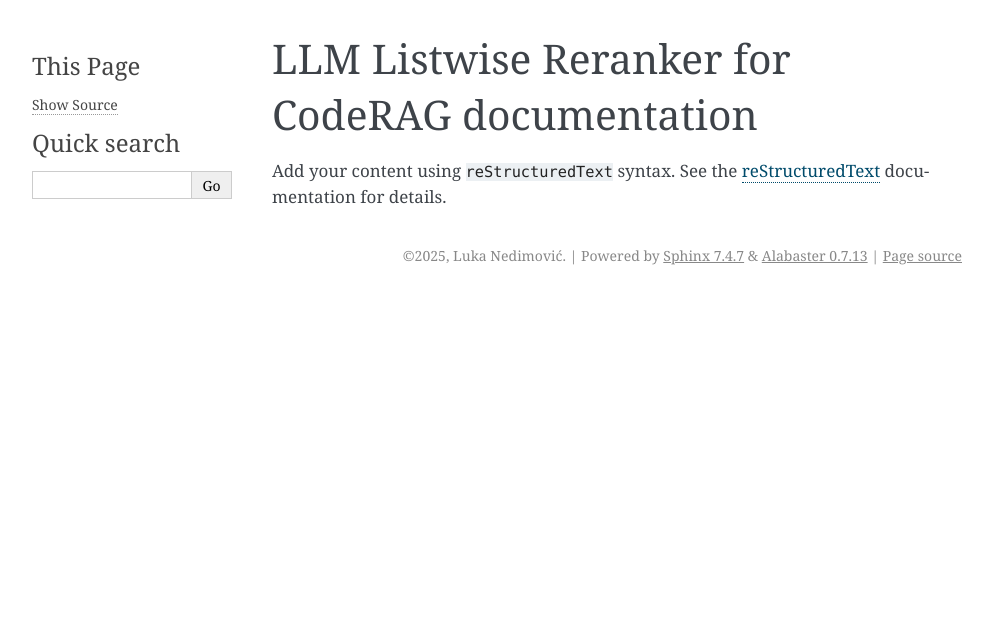
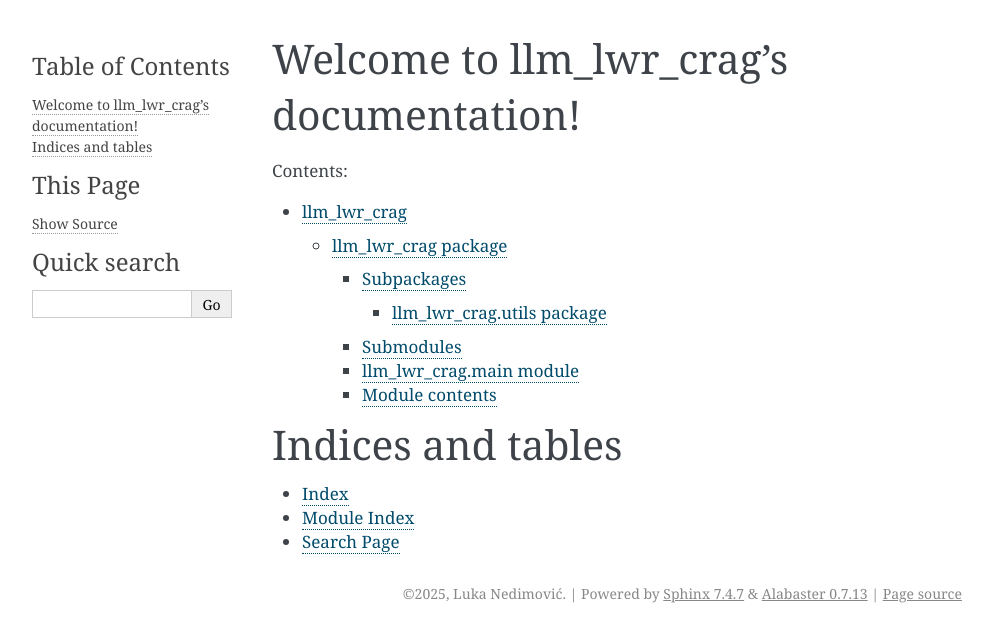
Before and after one commit to LukaNedimovic/llm_lwr_crag, a Sphinx documentation site: the page built from docs/source/index.rst, in a window 1280 px wide. Shown: the top 642 px of the page, without its empty margins (148-1141 px from the left). Built offline with Sphinx 7.4.7, drawn with Linux system fonts in a browser that asks for light colours.

Commit message:
docs: 📝 Fix doc generation process

```diff
--- a/docs/source/conf.py
+++ b/docs/source/conf.py
@@ -6,7 +6,12 @@
 # -- Project information -----------------------------------------------------
 # https://www.sphinx-doc.org/en/master/usage/configuration.html#project-information
 
+import os
+import sys
 from typing import List
+
+project_root = os.getenv("PROJECT_ROOT", os.path.abspath("../.."))
+sys.path.insert(0, project_root)
 
 project = "LLM Listwise Reranker for CodeRAG"
 copyright = "2025, Luka Nedimović"
--- a/docs/source/index.rst
+++ b/docs/source/index.rst
@@ -1,16 +1,19 @@
-.. LLM Listwise Reranker for CodeRAG documentation master file, created by
-   sphinx-quickstart on Thu Mar 20 16:41:50 2025.
-   You can adapt this file completely to your liking, but it should at least
-   contain the root `toctree` directive.
+.. llm_lwr_crag documentation master file, created by
+   sphinx-quickstart on Tue Oct 10 12:00:00 2023.
 
-LLM Listwise Reranker for CodeRAG documentation
-===============================================
+Welcome to llm_lwr_crag's documentation!
+========================================
 
-Add your content using ``reStructuredText`` syntax. See the
-`reStructuredText <https://www.sphinx-doc.org/en/master/usage/restructuredtext/index.html>`_
-documentation for details.
+.. toctree::
+   :maxdepth: 4
+   :caption: Contents:
+
+   modules
 
 
-.. toctree::
-   :maxdepth: 2
-   :caption: Contents:
+Indices and tables
+==================
+
+* :ref:`genindex`
+* :ref:`modindex`
+* :ref:`search`
--- /dev/null
+++ b/docs/source/llm_lwr_crag.rst
@@ -0,0 +1,29 @@
+llm\_lwr\_crag package
+======================
+
+Subpackages
+-----------
+
+.. toctree::
+   :maxdepth: 4
+
+   llm_lwr_crag.utils
+
+Submodules
+----------
+
+llm\_lwr\_crag.main module
+--------------------------
+
+.. automodule:: llm_lwr_crag.main
+   :members:
+   :show-inheritance:
+   :undoc-members:
+
+Module contents
+---------------
+
+.. automodule:: llm_lwr_crag
+   :members:
+   :show-inheritance:
+   :undoc-members:
--- /dev/null
+++ b/docs/source/llm_lwr_crag.utils.rst
@@ -0,0 +1,45 @@
+llm\_lwr\_crag.utils package
+============================
+
+Submodules
+----------
+
+llm\_lwr\_crag.utils.argparse module
+------------------------------------
+
+.. automodule:: llm_lwr_crag.utils.argparse
+   :members:
+   :show-inheritance:
+   :undoc-members:
+
+llm\_lwr\_crag.utils.download module
+------------------------------------
+
+.. automodule:: llm_lwr_crag.utils.download
+   :members:
+   :show-inheritance:
+   :undoc-members:
+
+llm\_lwr\_crag.utils.logging module
+-----------------------------------
+
+.. automodule:: llm_lwr_crag.utils.logging
+   :members:
+   :show-inheritance:
+   :undoc-members:
+
+llm\_lwr\_crag.utils.path module
+--------------------------------
+
+.. automodule:: llm_lwr_crag.utils.path
+   :members:
+   :show-inheritance:
+   :undoc-members:
+
+Module contents
+---------------
+
+.. automodule:: llm_lwr_crag.utils
+   :members:
+   :show-inheritance:
+   :undoc-members:
--- /dev/null
+++ b/docs/source/modules.rst
@@ -0,0 +1,7 @@
+llm_lwr_crag
+============
+
+.. toctree::
+   :maxdepth: 4
+
+   llm_lwr_crag
```
Also changed, not shown: llm_lwr_crag/__init__.py (added), 5 other files.
